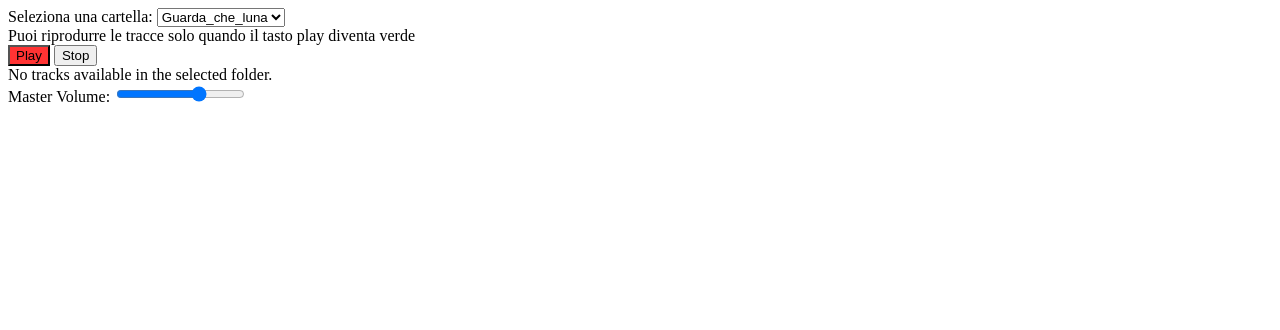
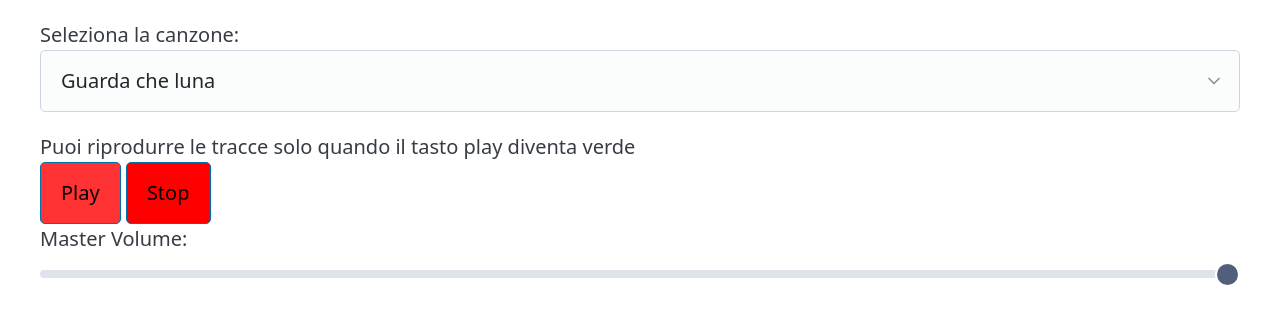
Before and after one commit to andreavitaletti/appo, a plain HTML site: page docs/gruppetto/index.html in a window 1280 px wide. Drawn offline with nearby package versions, Linux system fonts and the light colour scheme; no server answers.

Commit message:
passaggio a pico.css

```diff
--- a/docs/gruppetto/index.html
+++ b/docs/gruppetto/index.html
@@ -2,43 +2,59 @@
 <html>
 <head>
     <script src="https://unpkg.com/tone"></script>
+    <!--
+    <link rel="stylesheet" href="https://cdn.jsdelivr.net/npm/picnic">
+    -->
+    <link
+    rel="stylesheet"
+    href="https://cdn.jsdelivr.net/npm/@picocss/pico@2.0.6/css/pico.min.css"
+    />
 </head>
 <body>
+    <main class="container">
     <div>
-        <label for="folderSelect">Seleziona una cartella:</label>
+        <div>
+            Seleziona la canzone:
+        </div>
+        <div>
         <select id="folderSelect">
-            <option value="guarda_che_luna">Guarda_che_luna</option>
+            <option value="guarda_che_luna">Guarda che luna</option>
             <option value="e_io_ci_sto">E io ci sto</option>
-            <option value="rosalina">Rosalina</option>
+            <option value="rosalina1">Rosalina</option>
         </select>
+        </div>
     </div>
     <div>
-    Puoi riprodurre le tracce solo quando il tasto play diventa verde <br>
+        <span>Puoi riprodurre le tracce solo quando il tasto play diventa verde</span>
+    </div>
 
-    <button id="button_start" style="background-color: red;">Play</button>
-    <button id="button_stop">Stop</button>
+    <div>
+    <button id="button_start" style="background-color: red; color:black;">Play</button>
+    <button id="button_stop" style="background-color: red; color:black;">Stop</button>
     </div>
-    <div id="my_log">
+
+    <!--
+    <div id="my_log" class="flex two four-800">
 
     </div>
-
+    -->
 
 
     <div>
         <label>Master Volume:</label>
-        <input type="range" min="-60" max="0" value="-20" class="slider" id="masterVolume">
+        <input type="range" min="-60" max="0" value="0" class="slider" id="masterVolume">
     </div>
-
     <div id="channelControls">
         <!-- I controlli per le tracce saranno generati dinamicamente -->
     </div>
-
+    </div>
+</main>
     <script type="text/javascript">
         let players = {}; // Per memorizzare i player
         let channels = {}; // Per memorizzare i canali
         let allLoaded = false; // To track if all players are loaded
 
-        const channelNames = ["drum", "bass", "all"];
+        const channelNames = ["drum", "bass", "all", "music", "vocals"];
 
         function makeChannel(name, url, pan, onPlayerLoad) {
             const channel = new Tone.Channel({ pan, volume: -20 }).toDestination();
@@ -95,9 +111,10 @@
                 });
 
                 const trackControl = document.createElement("div");
+                //trackControl.className = "flex two four-800";
                 trackControl.innerHTML = `
                     <label>${name.charAt(0).toUpperCase() + name.slice(1)} Volume:</label>
-                    <input type="range" min="-60" max="0" value="-20" class="slider" id="${name}Volume">
+                    <input type="range" min="-60" max="0" value="0" class="slider" id="${name}Volume">
                 `;
                 channelControls.appendChild(trackControl);
 
@@ -129,7 +146,7 @@
             } else {
                 document.getElementById("button_start").style.background = "rgba(255,0,0,0.8)";
                 console.log("Tracks are not fully loaded yet.");
-                document.getElementById("my_log").innerHTML="Tracks are not fully loaded yet.";
+                //document.getElementById("my_log").innerHTML="Tracks are not fully loaded yet.";
             }
         });
 
```
